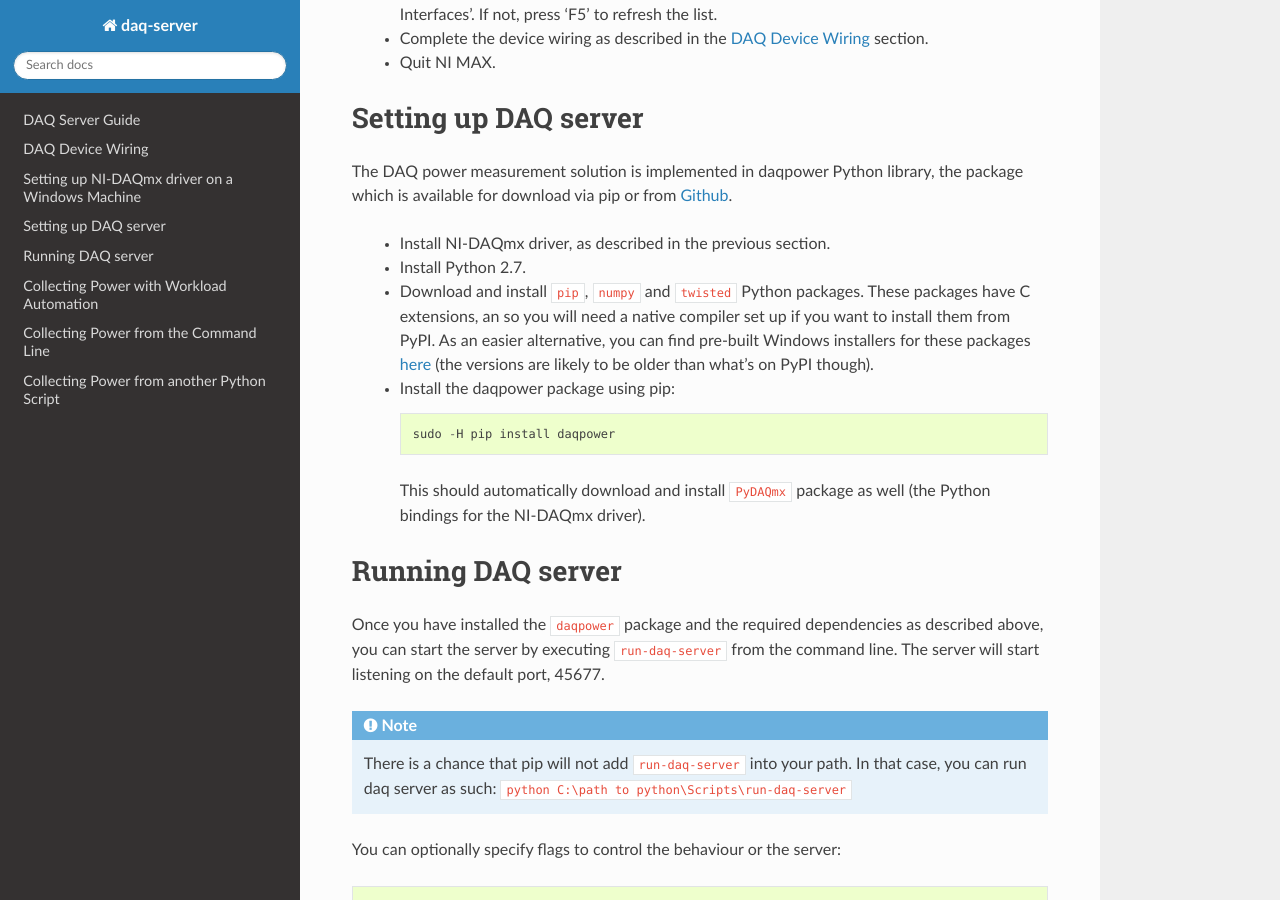
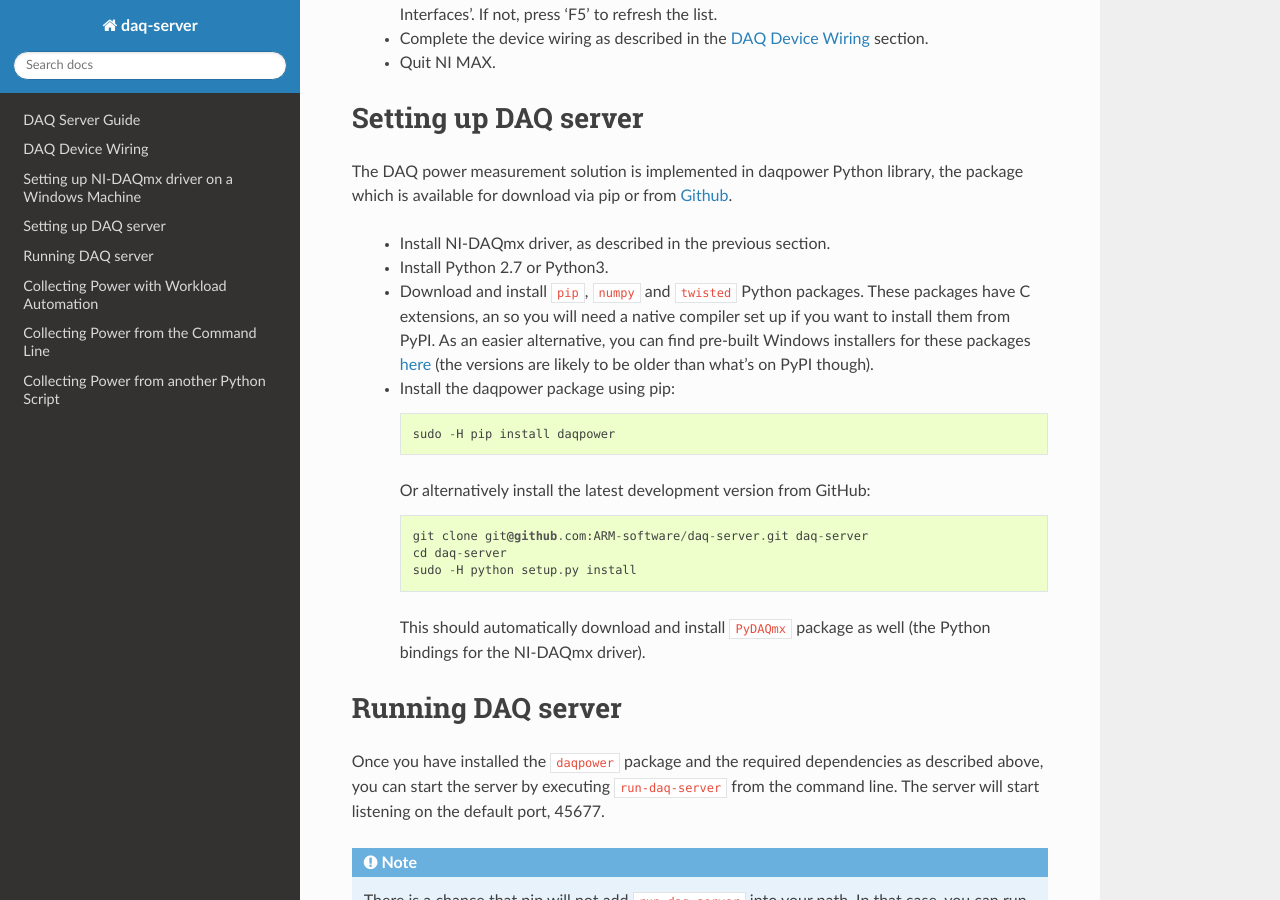
Before and after one commit to ARM-software/daq-server, a Sphinx documentation site: the page built from doc/source/index.rst, in a window 1280 px wide and 900 px high, scrolled down 2352 px. Built offline with Sphinx 7.4.7 and the Read the Docs theme 2.0.0, drawn with Linux system fonts in a browser that asks for light colours.

Commit message:
Update installation information
- List python 3 as a supported version
- Add information for installing from GitHub

```diff
--- a/doc/source/index.rst
+++ b/doc/source/index.rst
@@ -101,7 +101,7 @@ The DAQ power measurement solution is implemented in daqpower Python library,
 the package which is available for download via pip or from `Github`_.
 
   - Install NI-DAQmx driver, as described in the previous section.
-  - Install Python 2.7.
+  - Install Python 2.7 or Python3.
   - Download and install ``pip``, ``numpy`` and ``twisted`` Python packages.
     These packages have C extensions, an so you will need a native compiler set
     up if you want to install them from PyPI. As an easier alternative, you can
@@ -110,6 +110,12 @@ the package which is available for download via pip or from `Github`_.
   - Install the daqpower package using pip::
 
         sudo -H pip install daqpower
+
+    Or alternatively install the latest development version from GitHub::
+
+        git clone git@github.com:ARM-software/daq-server.git daq-server
+        cd daq-server
+        sudo -H python setup.py install
 
 
     This should automatically download and install ``PyDAQmx`` package as well
--- a/setup.py
+++ b/setup.py
@@ -48,6 +48,7 @@ params = dict(
         'Operating System :: Unix',
         'Operating System :: Microsoft :: Windows',
         'Programming Language :: Python :: 2.7',
+        'Programming Language :: Python :: 3',
     ],
 )
 
```
Also changed, not shown: README.rst (+7 -1 lines).
